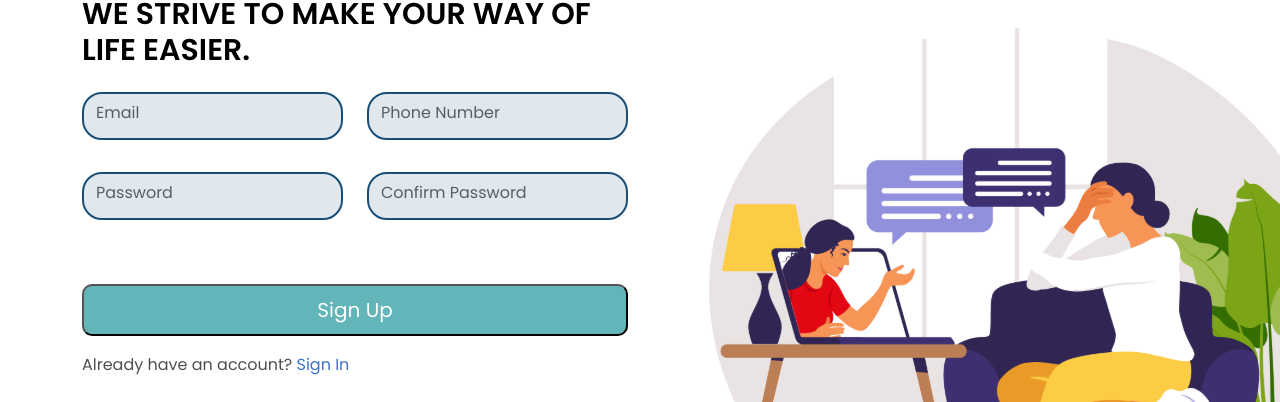
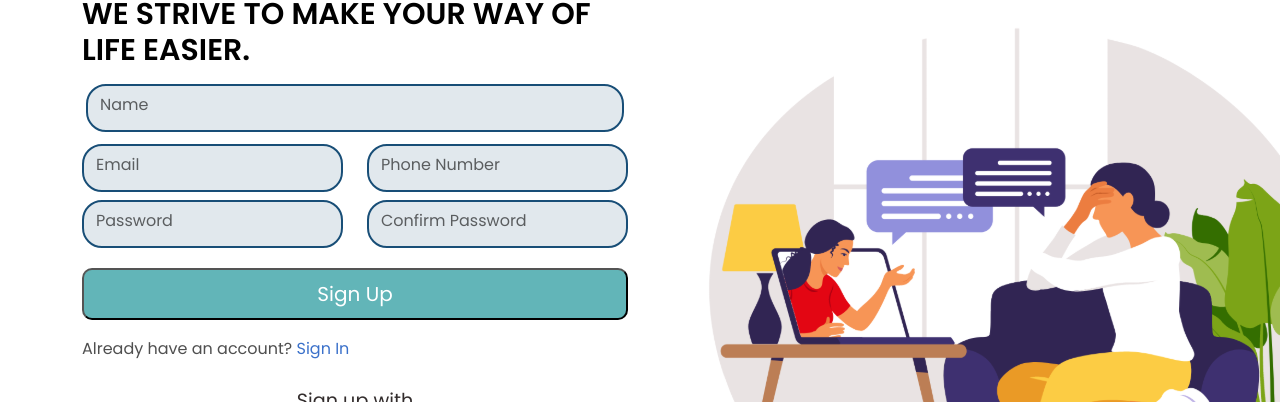
Before and after one commit to SAKSHAM-GOGIA/Psyque, a React (Create React App) app: page /signup in a window 1280 px wide. Shown: the part 189-591 px from the top of the page. Built offline with nearby package versions, Linux system fonts and the light colour scheme.

Commit message:
changes of signup page done

```diff
--- a/src/components/login-page/loginpage.js
+++ b/src/components/login-page/loginpage.js
@@ -8,7 +8,7 @@ export default function loginpage() {
       <div className='container'>
         <div className="row pt-5">
           <div className="col-md-6">
-            <h1 className='login-text text-dark'>
+            <h1 className='login-text text-dark pb-4'>
               WE STRIVE TO MAKE YOUR WAY OF LIFE EASIER.
             </h1>
             <div className="form-control form-outline my-3 login-details">
--- a/src/components/signup-page/signuppage.js
+++ b/src/components/signup-page/signuppage.js
@@ -6,21 +6,28 @@ export default function signuppage() {
     return (
         <>
             <div className='container'>
+
                 <div className="row pt-5">
                     <div className="col-md-6">
                         <h1 className='signup-text text-dark'>
                             WE STRIVE TO MAKE YOUR WAY OF LIFE EASIER.
                         </h1>
+                        <div className="row px-3">
+                            <div className="form-control form-outline my-2 signup-details">
+                                <input type="text" id="name" className="form-control" />
+                                <label className="form-label" for="name">Name</label>
+                            </div>
+                        </div>
                         <div className="row">
                             <div className="col-6">
-                                <div className="form-control form-outline my-3 signup-details">
+                                <div className="form-control form-outline my-1 signup-details">
                                     <input type="email" id="typeEmail" className="form-control" />
                                     <label className="form-label" for="typeEmail">Email</label>
                                 </div>
                             </div>
                             <div className="col-6">
-                                <div className="form-control form-outline my-3 signup-details">
-                                <input type="tel" id="typePhone" className="form-control" />
+                                <div className="form-control form-outline my-1 signup-details">
+                                    <input type="tel" id="typePhone" className="form-control" />
                                     <label className="form-label" for="typePhone">Phone Number</label>
                                 </div>
                             </div>
@@ -28,13 +35,13 @@ export default function signuppage() {
 
                         <div className="row">
                             <div className="col-6">
-                            <div className="form-control form-outline my-3 signup-details">
+                                <div className="form-control form-outline my-1 signup-details">
                                     <input type="password" id="typePassword" className="form-control" />
                                     <label className="form-label" for="typePassword">Password</label>
                                 </div>
                             </div>
                             <div className="col-6">
-                                <div className="form-control form-outline my-3 signup-details">
+                                <div className="form-control form-outline my-1 signup-details">
                                     <input type="password" id="typePassword" className="form-control" />
                                     <label className="form-label" for="typePassword">Confirm Password</label>
                                 </div>
@@ -42,7 +49,7 @@ export default function signuppage() {
                         </div>
 
 
-                        <div className='pt-5 pb-3 text-center'>
+                        <div className='py-3 text-center'>
                             <button className='sign-up-but w-100'>Sign Up</button>
                         </div>
                         <span> Already have an account? </span>
```
